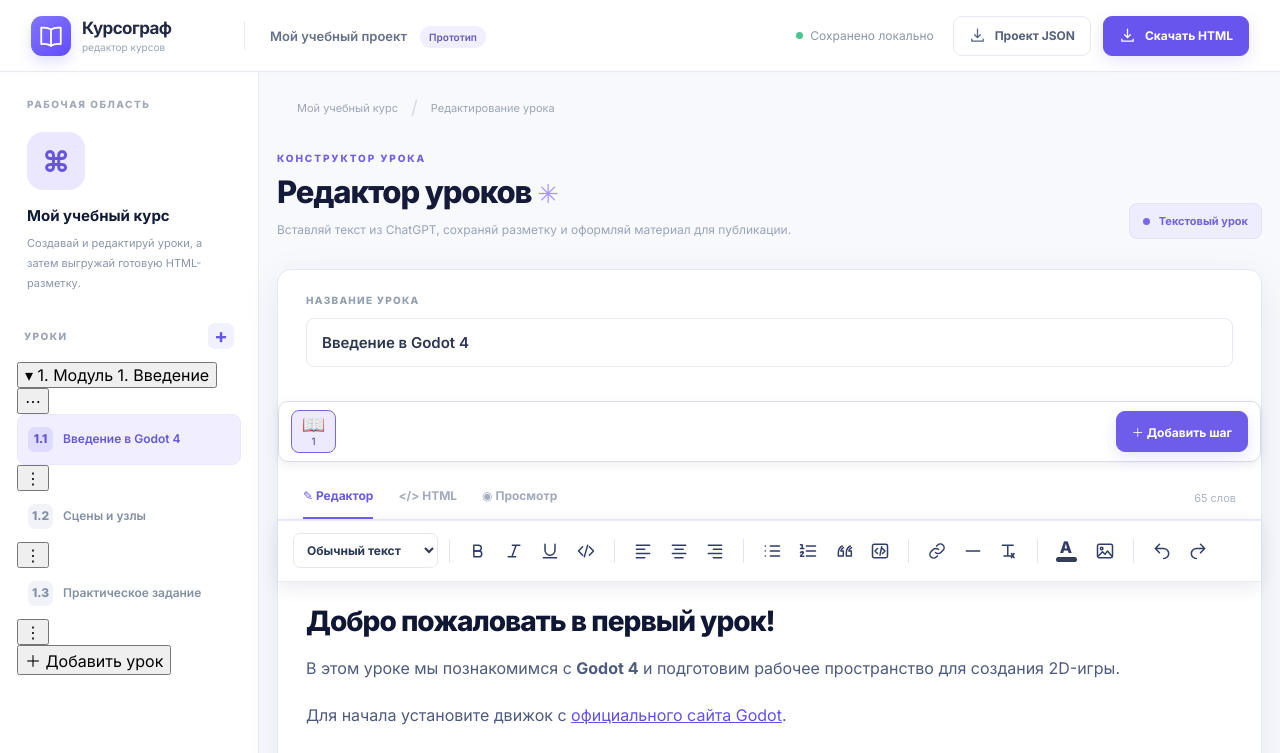
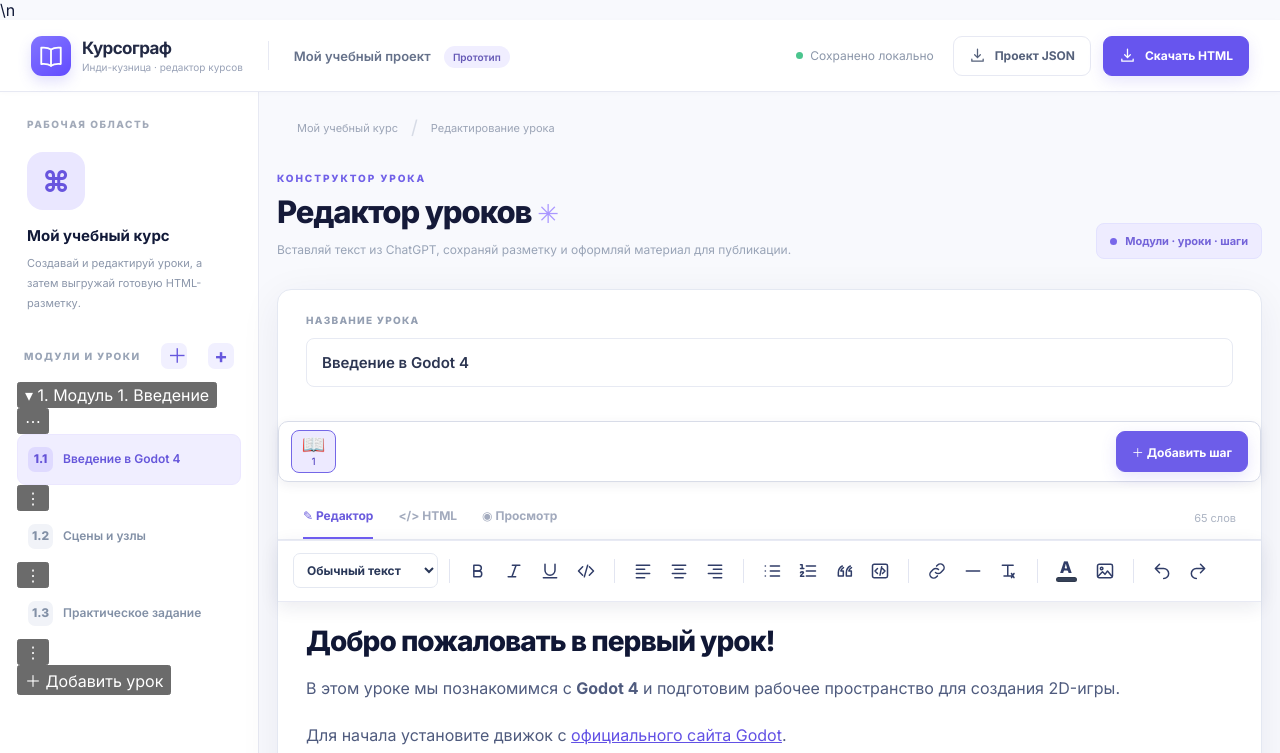
Before and after one commit to CrossDoomDev/redactor, a website: page index.html in a window 1280 px wide. Shown: the top 753 px of the page. Drawn offline with Linux system fonts and the light colour scheme.

Commit message:
Show module controls and apply IndieForge theme

```diff
--- a/index.html
+++ b/index.html
@@ -3,12 +3,12 @@
 <head>
   <meta charset="utf-8">
   <meta name="viewport" content="width=device-width, initial-scale=1">
-  <meta name="color-scheme" content="light">
+  <meta name="color-scheme" content="dark">
   <title>Редактор курсов — прототип</title>
   <link rel="stylesheet" href="styles.css?v=20261022-godot-light-tokens-v5">
   <script src="app.js?v=20261022-godot-light-tokens-v5" defer></script>
-  <link rel="stylesheet" href="step-inline.css?v=1">
-  <script src="step-inline.js?v=1" defer></script>
+  <link rel="stylesheet" href="step-inline.css?v=2">\n  <link rel="stylesheet" href="forge-theme.css?v=1">
+  <script src="step-inline.js?v=2" defer></script>
 </head>
 <body>
   <svg class="icon-sprite" xmlns="http://www.w3.org/2000/svg" aria-hidden="true" focusable="false" width="0" height="0">
@@ -40,7 +40,7 @@
     <header class="topbar">
       <div class="brand" aria-label="Редактор курсов">
         <span class="brand-mark" aria-hidden="true"><svg class="brand-icon" viewBox="0 0 24 24"><use href="#ic-book"></use></svg></span>
-        <div><strong>Курсограф</strong><span class="brand-sub">редактор курсов</span></div>
+        <div><strong>Курсограф</strong><span class="brand-sub">Инди-кузница · редактор курсов</span></div>
       </div>
       <span class="top-divider" aria-hidden="true"></span>
       <span class="project-name">Мой учебный проект <span class="project-badge">Прототип</span></span>
@@ -59,7 +59,7 @@
           <h2>Мой учебный курс</h2>
           <p>Создавай и редактируй уроки, а затем выгружай готовую HTML-разметку.</p>
         </div>
-        <div class="section-heading"><span>УРОКИ</span><button id="addLesson" class="icon-add" type="button" title="Добавить урок" aria-label="Добавить урок">+</button></div>
+        <div class="section-heading"><span>МОДУЛИ И УРОКИ</span><button id="addModule" class="icon-add" type="button" title="Добавить модуль" aria-label="Добавить модуль">＋</button><button id="addLesson" class="icon-add" type="button" title="Добавить урок" aria-label="Добавить урок">+</button></div>
         <nav class="lesson-list" id="lessonList" aria-label="Список уроков"></nav>
         <div class="sidebar-bottom">
           <label class="toggle-line"><input type="checkbox" id="markdownToggle" checked><span>Markdown при вставке</span></label>
@@ -78,7 +78,7 @@
               <h1>Редактор уроков <span class="header-sparkle" aria-hidden="true">✳</span></h1>
               <p>Вставляй текст из ChatGPT, сохраняй разметку и оформляй материал для публикации.</p>
             </div>
-            <div class="step-pill"><span class="step-pill-dot"></span> Текстовый урок</div>
+            <div class="step-pill"><span class="step-pill-dot"></span> Модули · уроки · шаги</div>
           </div>
 
           <section class="editor-card" aria-label="Редактор">
```
